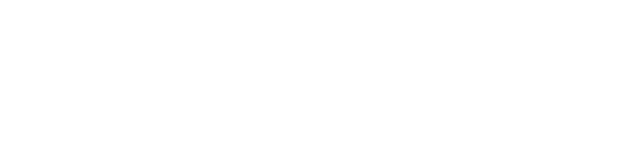
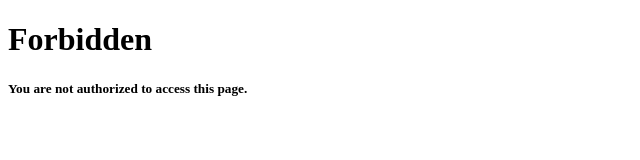
Before and after one commit to ujjwalschauhan/portfolio, a plain HTML site: page index.html in a window 1280 px wide. Shown: the whole page, without its empty margins (0-640 px from the left). Drawn offline with Linux system fonts and the light colour scheme.

Commit message:
update index content

```diff
--- a/index.html
+++ b/index.html
@@ -6,6 +6,7 @@
     <title>Portfolio - Ujjwal S. Chauhan</title>
 </head>
 <body>
-
+    <h1>Forbidden</h1>
+    <h5>You are not authorized to access this page. </h5>
 </body>
 </html>
```
